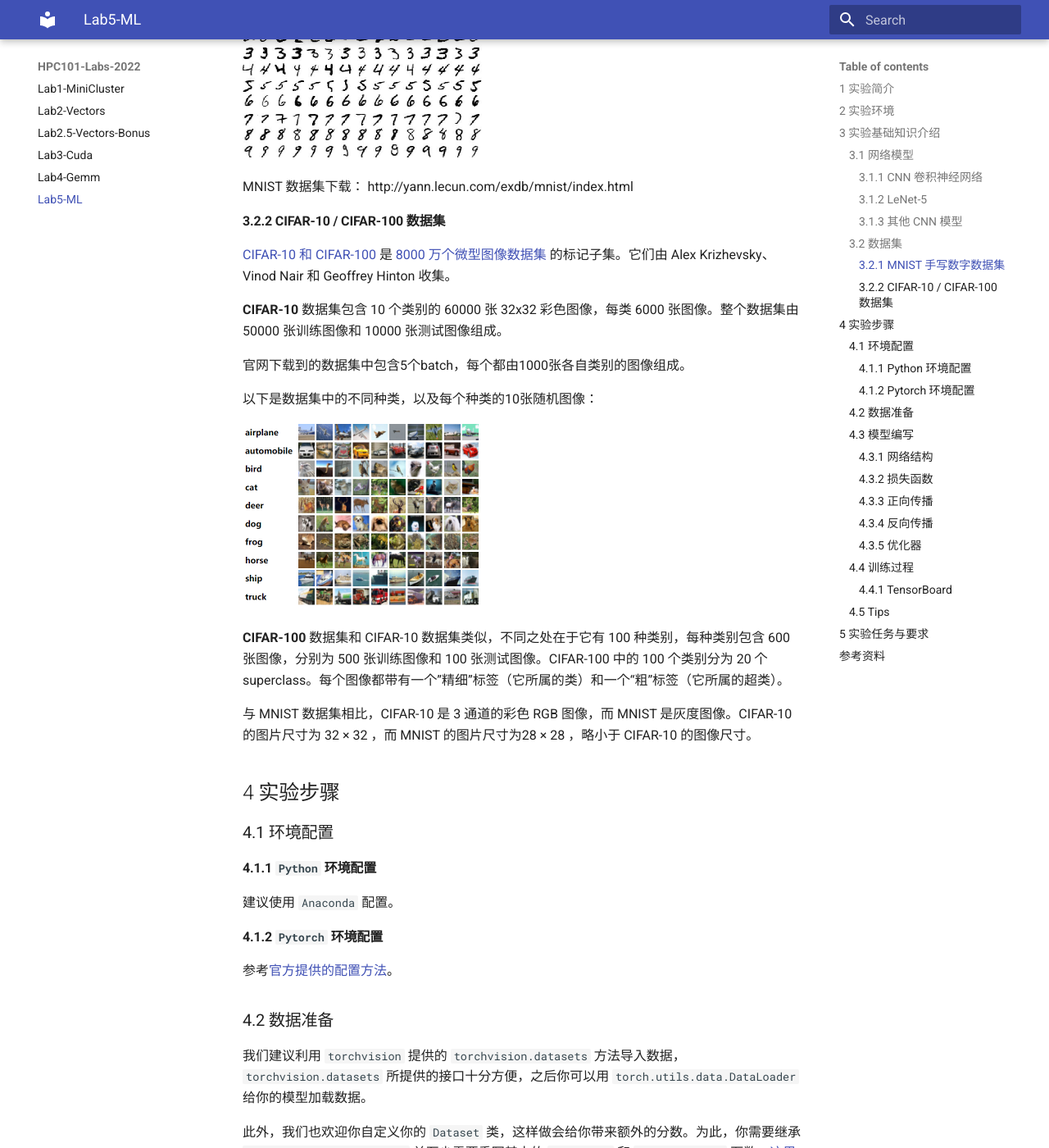
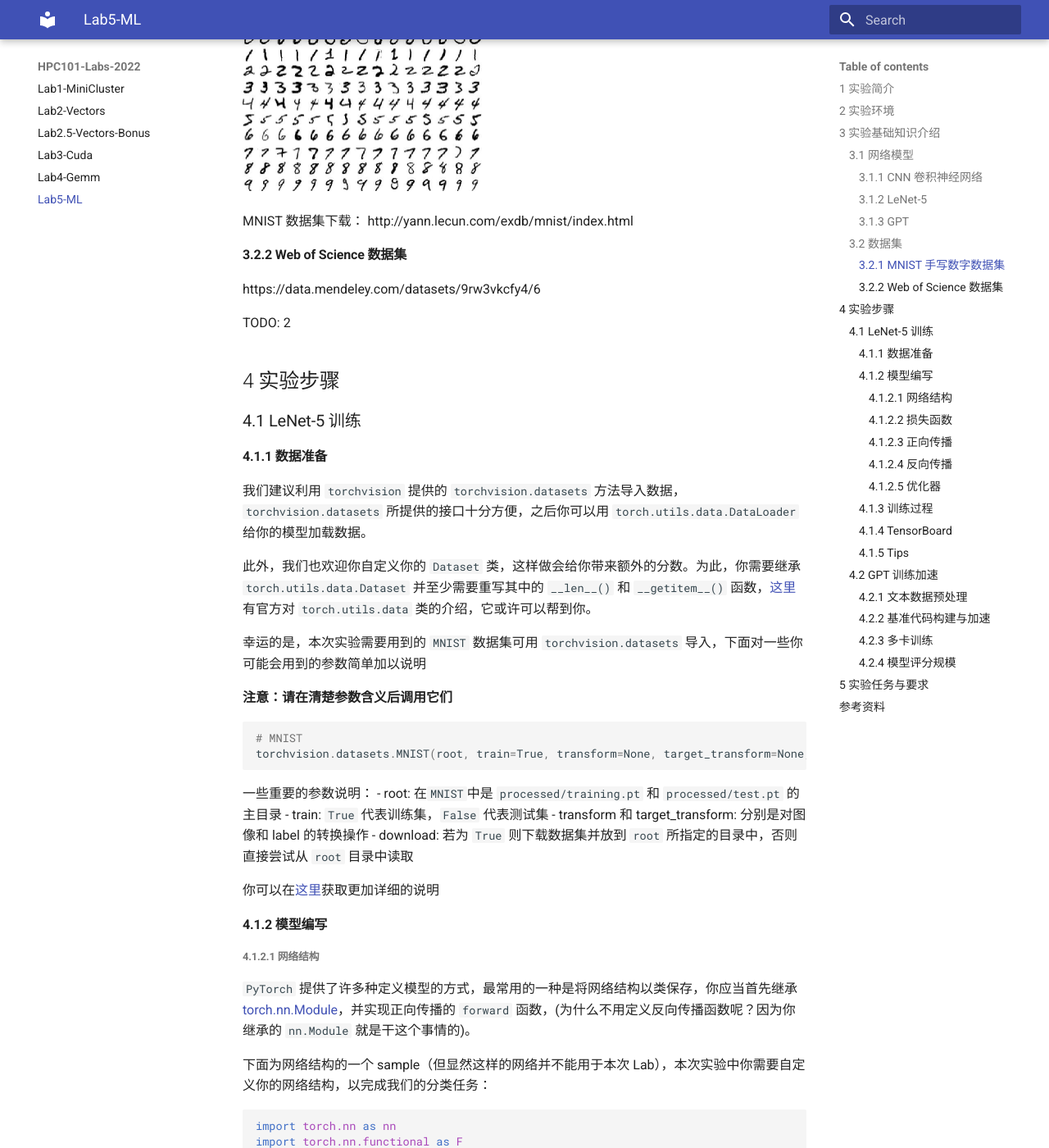
Before and after one commit to ZJUSCT/HPC101-Labs-2022, an MkDocs documentation site: the page built from docs/Lab5-ML/index.md, in a window 1280 px wide and 1400 px high, scrolled down 1725 px. Shown: the whole window at 82% size. Built offline with MkDocs 1.6.1 and Material for MkDocs 9.7.7, drawn with Linux system fonts in a browser that asks for light colours; some of the changed text lies outside the part shown.

Commit message:
stash lab5 outline

````diff
--- a/docs/Lab5-ML/index.md
+++ b/docs/Lab5-ML/index.md
@@ -1,4 +1,4 @@
-# 实验五：简单 CNN 网络训练
+# 实验五：深度神经网络训练与加速
 
 
 ## 1 实验简介
@@ -6,13 +6,17 @@
 
 **卷积神经网络**（Convolutional Neural Network, **CNN**）是一种[前馈神经网络](https://zh.wikipedia.org/wiki/前馈神经网络)，对于大型图像处理有出色表现。
 
-本次实验我们将完成两个简单的 CNN 网络，并在 GPU 上加速它的训练，体会基本的网络设计、训练流程。
+**GPT**（Generative Pre-trained Transformer）是一系列自回归语言模型，目的是为了使用深度学习分类或产生人类可以理解的自然语言。GPT 系列由在旧金山的人工智能公司 OpenAI 训练与开发，模型设计基于谷歌开发的 transformer。
+
+本次实验我们将完成 LeNet-5 和 GPT 模型的训练，并尝试使用各种优化技术加速训练过程。
+
+> 考虑到部分同学此前对于深度学习并没有很多了解，本次实验的 LeNet-5 部分主要目的为引导大家熟悉深度学习的流程，因此只需要完成即可得到分数，而 GPT 部分主要目的是引导大家尝试对于大型网络的训练进行优化，因此我们会根据实现的模型规模和加速情况进行给分。
 
 
 
 ## 2 实验环境
 
-请大家在我们提供的集群上创建一个开发环境为 PyTorch 的容器（要求最后在实验报告中展示环境基本信息）。容器中含有 Nvidia GeForce RTX 2080 Ti 及 PyTorch，无需自行配置。如果发现 PyTorch 版本过低请参照 4.1 中的环境配置方法更新 Python 与 PyTorch 版本。
+请大家在我们提供的集群上创建一个开发环境为 PyTorch 的容器（要求最后在实验报告中展示环境基本信息）。容器中含有 Nvidia GeForce RTX 2080 Ti 及 PyTorch，无需自行配置。
 
 
 
@@ -32,11 +36,9 @@
 
 有关于其更详细的结构可以在[原论文](http://yann.lecun.com/exdb/publis/pdf/lecun-01a.pdf)中找到。
 
-#### 3.1.3 其他 CNN 模型
+#### 3.1.3 GPT
 
-LeNet-5 虽然在简单的分类任务上效果不错，但是并不能胜任更复杂的任务。因此你可能需要参考其他的 CNN 模型来设计一个更复杂的 CNN，这样才能完成第二个任务，即 CIFAR-10 上的图像分类任务。
-
-你可以参考 VGG 等网络，也可以直接在 paper with code 上查找在 CIFAR-10 上表现优异的网络。
+TODO: 1
 
 ### 3.2 数据集
 
@@ -48,60 +50,41 @@
 
 MNIST 数据集下载： http://yann.lecun.com/exdb/mnist/index.html
 
-#### 3.2.2 CIFAR-10 / CIFAR-100 数据集
+#### 3.2.2 Web of Science 数据集
 
-[CIFAR-10 和 CIFAR-100](http://www.cs.toronto.edu/~kriz/cifar.html) 是 [8000 万个微型图像数据集](http://groups.csail.mit.edu/vision/TinyImages/) 的标记子集。它们由 Alex Krizhevsky、Vinod Nair 和 Geoffrey Hinton 收集。
+https://data.mendeley.com/datasets/9rw3vkcfy4/6
 
-**CIFAR-10** 数据集包含 10 个类别的 60000 张 32x32 彩色图像，每类 6000 张图像。整个数据集由 50000 张训练图像和 10000 张测试图像组成。
-
-官网下载到的数据集中包含5个batch，每个都由1000张各自类别的图像组成。
-
-以下是数据集中的不同种类，以及每个种类的10张随机图像：
-
-<img src="index.assets/CIFAR.png" style="zoom:50%;" />
-
-**CIFAR-100** 数据集和 CIFAR-10 数据集类似，不同之处在于它有 100 种类别，每种类别包含 600 张图像，分别为 500 张训练图像和 100 张测试图像。CIFAR-100 中的 100 个类别分为 20 个 superclass。每个图像都带有一个”精细”标签（它所属的类）和一个“粗”标签（它所属的超类）。
-
-与 MNIST 数据集相比，CIFAR-10 是 3 通道的彩色 RGB 图像，而 MNIST 是灰度图像。CIFAR-10 的图片尺寸为 32 × 32 ，而 MNIST 的图片尺寸为28 × 28 ，略小于 CIFAR-10 的图像尺寸。
-
-
+TODO: 2
 
 ## 4 实验步骤
-### 4.1 环境配置
-#### 4.1.1 `Python` 环境配置
-建议使用 `Anaconda` 配置。
-#### 4.1.2 `Pytorch` 环境配置
-参考[官方提供的配置方法](https://pytorch.org/get-started/locally/)。
 
-### 4.2 数据准备
+### 4.1 LeNet-5 训练
+
+#### 4.1.1 数据准备
 
 我们建议利用 `torchvision` 提供的 `torchvision.datasets` 方法导入数据，`torchvision.datasets` 所提供的接口十分方便，之后你可以用 `torch.utils.data.DataLoader` 给你的模型加载数据。
 
 此外，我们也欢迎你自定义你的 `Dataset` 类，这样做会给你带来额外的分数。为此，你需要继承 `torch.utils.data.Dataset` 并至少需要重写其中的 `__len__()` 和 `__getitem__()` 函数，[这里](https://pytorch.org/docs/stable/data.html)有官方对 `torch.utils.data` 类的介绍，它或许可以帮到你。
 
-幸运的是，本次实验需要用到的 `MNIST` 和 `CIFAR` 数据集都可用 `torchvision.datasets` 导入，下面对一些你可能会用到的参数简单加以说明
+幸运的是，本次实验需要用到的 `MNIST` 数据集可用 `torchvision.datasets` 导入，下面对一些你可能会用到的参数简单加以说明
 
 **注意：请在清楚参数含义后调用它们**
 
 ```Python
 # MNIST
 torchvision.datasets.MNIST(root, train=True, transform=None, target_transform=None, download=False)
-# CIFAR-10
-torchvision.datasets.CIFAR10(root, train=True, transform=None, target_transform=None, download=False)
-# CIFAR-100
-torchvision.datasets.CIFAR100(root, train=True, transform=None, target_transform=None, download=False)
 ```
 一些重要的参数说明：
- - root: 在`MNIST`中是 `processed/training.pt` 和 `processed/test.pt` 的主目录，在 `CIFAR` 中为 `cifar-10-batches-py` 所在的目录
+ - root: 在`MNIST`中是 `processed/training.pt` 和 `processed/test.pt` 的主目录
 - train: `True` 代表训练集，`False` 代表测试集
 - transform 和 target_transform: 分别是对图像和 label 的转换操作
 - download: 若为 `True` 则下载数据集并放到 `root` 所指定的目录中，否则直接尝试从 `root` 目录中读取
 
 你可以在[这里](https://pytorch.org/vision/0.8/datasets.html)获取更加详细的说明
 
-### 4.3 模型编写
+#### 4.1.2 模型编写
 
-#### 4.3.1 网络结构
+##### 4.1.2.1 网络结构
 `PyTorch` 提供了许多种定义模型的方式，最常用的一种是将网络结构以类保存，你应当首先继承 [torch.nn.Module](https://pytorch.org/docs/stable/generated/torch.nn.Module.html#torch.nn.Module)，并实现正向传播的 `forward` 函数，(为什么不用定义反向传播函数呢？因为你继承的 `nn.Module` 就是干这个事情的)。
 
 下面为网络结构的一个 sample（但显然这样的网络并不能用于本次 Lab），本次实验中你需要自定义你的网络结构，以完成我们的分类任务：
@@ -127,27 +110,28 @@
 ```
 网络结构编写中一个很大的难点在于每一步的 tensor shape 需要匹配，请仔细检查你的代码来确保此部分的正确性。
 
-#### 4.3.2 损失函数
+##### 4.1.2.2 损失函数
 
 常见的损失函数都被定义在了`torch.nn`中，你可以在训练过程开始前将其实例化，并在训练时调用，例如：
 ```Python
 criterion = torch.nn.CrossEntropyLoss()
 ```
 
-#### 4.3.3 正向传播
+##### 4.1.2.3 正向传播
 正向传播是指对神经网络沿着从输入层到输出层的顺序，依次计算并存储模型的中间变量（包括输出）。
 正向传播的过程在`forward`中定义，对于模型实例，可以直接利用输入输出得到模型预测的结果。
 ```Python
 y_pred = model(x)
 ```
 
-#### 4.3.4 反向传播
+##### 4.1.2.4 反向传播
 
 反向传播（Backpropagation，BP）是“误差反向传播”的简称，是一种与最优化方法（如梯度下降法）结合使用的，用来训练人工神经网络的常见方法。该方法对网络中所有权重计算损失函数的梯度。这个梯度会反馈给最优化方法，用来更新权值以最小化损失函数。
 
 在计算过模型的loss之后，可以利用 `loss.backward()` 计算反向传播的梯度，梯度会被直接储存在 `requires_grad=True` 的节点中，不过此时节点的权重暂时不会更新，因此可以做到梯度的累加。
 
-#### 4.3.5 优化器
+##### 4.1.2.5 优化器
+
 常用的优化器都被定义在了 `torch.optim` 中，为了使用优化器，你需要构建一个 optimizer 对象。这个对象能够保持当前参数状态并基于计算得到的梯度进行参数更新。你需要给它一个包含了需要优化的参数（必须都是 Variable 对象）的iterable。然后，你可以设置optimizer的参数选项，比如学习率，权重衰减，例如：
 ```Python
 optimizer = optim.SGD(model.parameters(), lr=0.01, momentum=0.9)
@@ -161,7 +145,9 @@
 ```Python
 optimizer.zero_grad()
 ```
-### 4.4 训练过程
+
+#### 4.1.3 训练过程
+
 前文中已经定义了网络结构、损失函数、优化器，至此，一个较为完整的训练过程如下，需要注意的是，你的训练过程要不断从 `DataLoader` 中取出数据。
 ```Python
 criterion = torch.nn.MSELoss(reduction='sum')
@@ -178,14 +164,13 @@
     loss.backward()
     optimizer.step()
 ```
-多卡的训练需要配置 [DDP](https://pytorch.org/docs/stable/notes/ddp.html)，作为加分项。
 
-#### 4.4.1 TensorBoard
+#### 4.1.4 TensorBoard
 
 TensorBoard 是常用的训练过程可视化工具。请参考 [PyTorch](https://pytorch.org/tutorials/recipes/recipes/tensorboard_with_pytorch.html) 的官方教程完成配置。
 
 
-### 4.5 Tips
+#### 4.1.5 Tips
 - `nn.functional.ReLU`  （简记为 `F.ReLU` ）和 `nn.ReLU` 略有不同，区别在于前者作为一个函数调用，如 4.3.1 中所示，而后者作为一个层结构，必须添加到 `nn.Module` 容器中才能使用，两者实现的功能一样，在 `PyTorch` 中，`nn.X` 都有对应的函数版本 `F.X`。
 - 除了利用继承 `nn.Module` 来建立网络，不推荐但可以使用 `nn.ModuleList`, `nn.ModuleDict`，推荐使用`nn.Sequential`直接定义模型
 - 你可以定义如下的 `device` 变量，以便你的模型在没有 GPU 环境下也可以测试：
@@ -197,7 +182,35 @@
 ```
 - 相比于原生的 `PyTorch`，`PyTorch Lightning` 框架对其进行了更高层次的封装，很大程度上简化了模型定义、训练以及测试的步骤，使用 `PyTorch Lightning` 作为本次实验的加分项，官网链接已附在参考资料中。如果你能够在 TensorBoard 中将中间层可视化，你能得到更多的加分。
 
+### 4.2 GPT 训练加速
 
+#### 4.2.1 文本数据预处理
+
+TODO: 3
+
+#### 4.2.2 基准代码构建与加速
+
+请参考 3.1.3 中的模型结构描述完成基准代码的构建，并基于此进行训练加速。为了减轻工作量，此部分允许使用huggingface transformer等模型库，以及其他的分布式训练加速框架。但需要在报告里陈述你所采用的各项优化的原理、出发点和效果。
+
+#### 4.2.3 多卡训练
+
+TODO: 4
+
+#### 4.2.4 模型评分规模
+
+TODO: 5
+
+1. 评分规模一
+
+单卡的最大规模，各种参数列一个表
+
+2. 评分规模二
+
+双卡 naive 实现下的最大规模
+
+3. 评分规模三
+
+4. 评分规模四
 
 
 ## 5 实验任务与要求
@@ -206,46 +219,27 @@
 
 2. 使用 `PyTorch` 实现更复杂的卷积神经网络，结构可以自行设计，并在CIFAR 10 数据集上使用 GPU 进行训练，并对测试集进行测试。
 
-3. 回答问题：
-
-   1. 池化层有很多种，较常使用的是平均和最大，在这个数据集上使用有什么的区别，哪个效果好一些？
-
-   2. 修改网络结构以求得到更好的效果，可能的修改方向有：
-
-       a. 调整卷积窗口的大小、步长
-
-       b. 调整卷积层的数量
-
-       c. 调整全连接层的数量
-
-       d. 调整激活函数
-
-       e. 调整输出通道的多少
-
-       **你采用了哪些策略来改进你的网络，效果如何？**
-
-4. 你需要提交：
+3. 你需要提交：
    1. 全部代码
    2. 实验报告，其中需要包含：
       1. 简要实验过程
-      2. 贴上两个 CNN 模型训练过程的 **GPU 占用率截图**（使用 `nvidia-smi` 查看）
-      3. Tensorboard **损失曲线、准确率曲线等截图**
-      4. 写明测试集上的**识别正确率**
-      5. 回答 3 中的问题
+      2. 贴上两个模型训练过程的 **GPU 占用率截图**（使用 `nvidia-smi` 查看）
+      3. Tensorboard **两个模型的损失曲线、LeNet-5 的准确率曲线等截图**
+      4. 对于 LeNet-5，你需要写明测试集上的**识别正确率**
+      5. 对于 GPT，你需要写明每一个评分模型规模下训练完成的时间，以及最后的收敛情况（loss < 7 视为成功训练）
 
-5. ***不允许直接使用各种深度学习开发工具已训练好的 CNN 网络结构与参数。***
+4. ***LeNet-5 部分不允许直接使用各种深度学习开发工具已训练好的 CNN 网络结构与参数。***
 
-6. ***本次实验依然会进行查重，如果你参考了网络上的代码请在报告中列出，并体现出你的理解，否则一经查出视为抄袭***
+5. ***本次实验依然会进行查重，如果你参考了网络上的代码请在报告中列出，并体现出你的理解，否则一经查出视为抄袭***
 
 
 
 ## 参考资料
 
 - `PyTorch` 框架 https://pytorch.org/
+
 - `PyTorch Lightning` 框架 https://www.pytorchlightning.ai/
 
 - MNIST 数据集 http://yann.lecun.com/exdb/mnist/index.html
 
-- CIFAR 10/100 数据集 http://www.cs.utoronto.ca/~kriz/cifar.html
-
 - LeNet-5 网络结构 http://yann.lecun.com/exdb/lenet/
````
